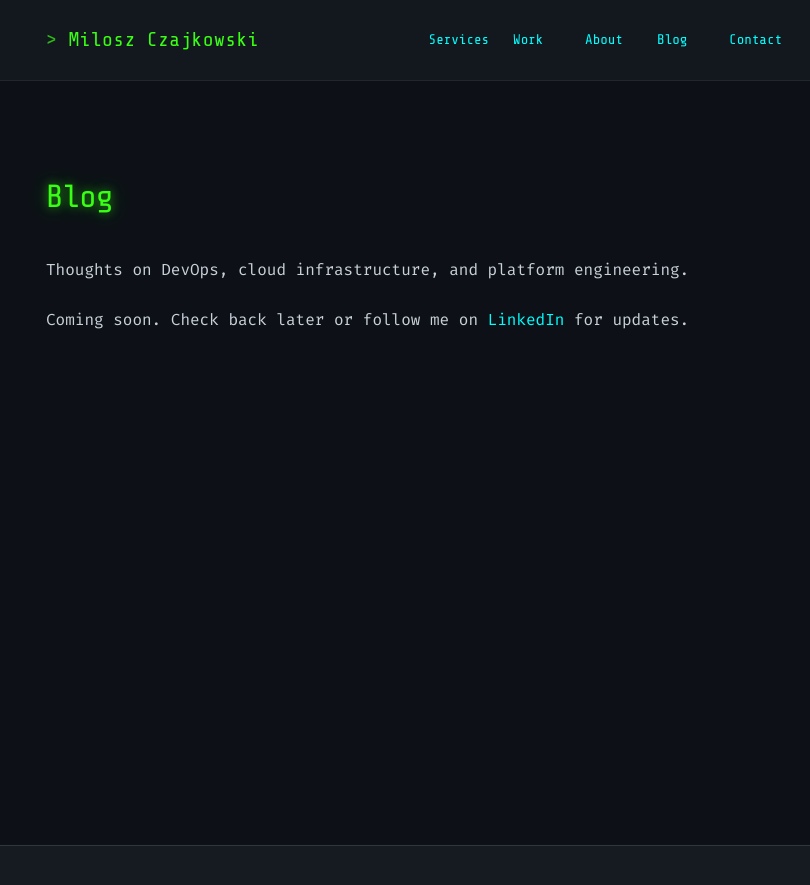
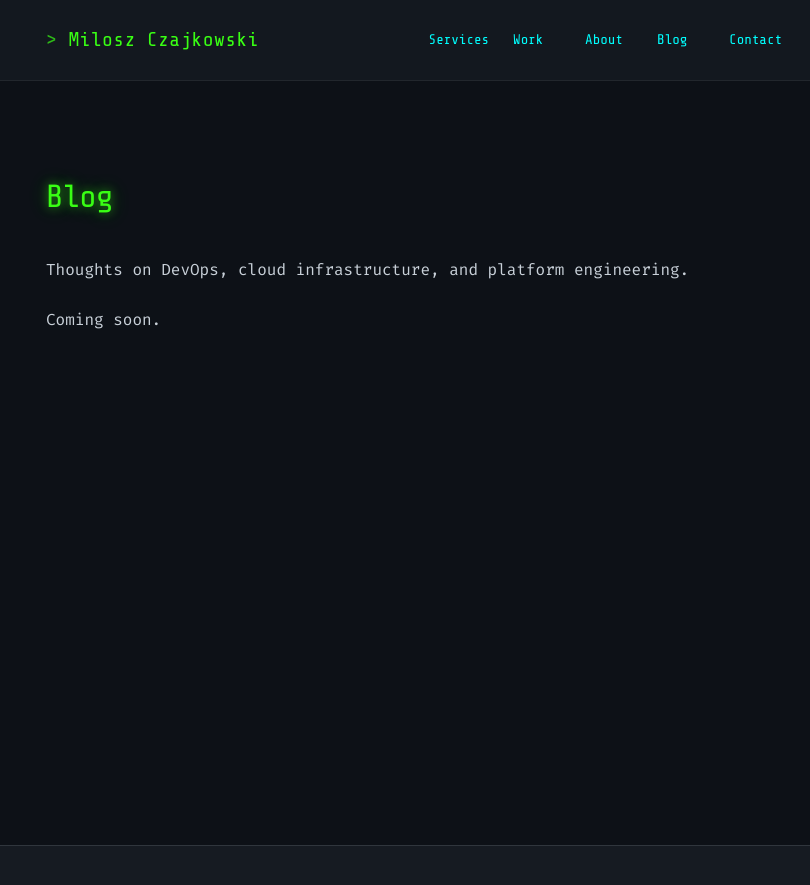
Before and after one commit to reforgeit/reforgeit.github.io, a Jekyll site: the page built from blog.md, in a window 1280 px wide and 900 px high. Shown: the top 885 px of the window, without its empty margins (226-1036 px from the left). Built offline with Jekyll 4.4.1, drawn with Linux system fonts in a browser that asks for light colours.

Commit message:
content: remove redundant social links from about and blog pages
Footer already has LinkedIn, GitHub, and Email on every page.

Co-Authored-By: Claude Opus 4.6 <noreply@anthropic.com>

```diff
--- a/blog.md
+++ b/blog.md
@@ -19,5 +19,5 @@ Thoughts on DevOps, cloud infrastructure, and platform engineering.
   {% endfor %}
 </ul>
 {% else %}
-Coming soon. Check back later or follow me on [LinkedIn](https://linkedin.com/in/milosz-czajkowski) for updates.
+Coming soon.
 {% endif %}
```
Also changed, not shown: about.md (+0 -4 lines).
